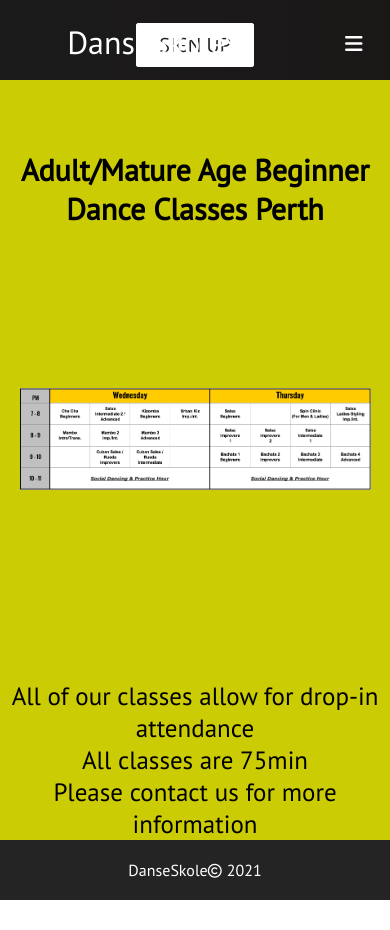
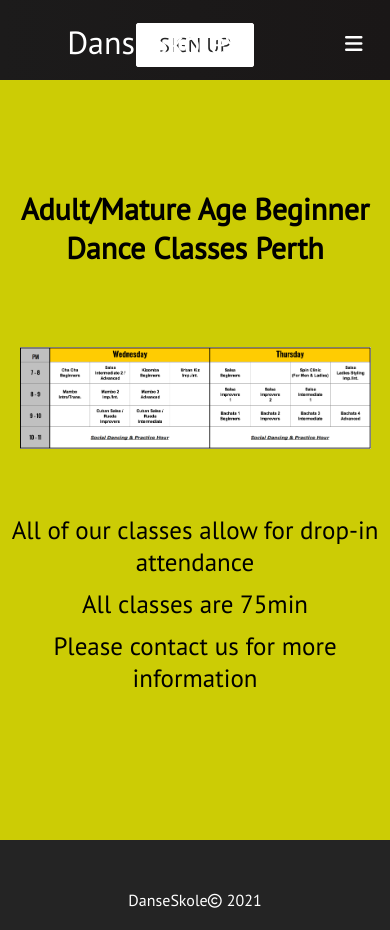
Before and after one commit to Jolanta27/Dance_Website, a React (Create React App) app: page /timetable in a window 390 px wide. Before the commit the page ends 900 px from the top, so only its background shows below. Built offline with nearby package versions, Linux system fonts and the light colour scheme; a web font is replaced by a local one.

Commit message:
last changes of the project

```diff
--- a/src/components/Timetable.css
+++ b/src/components/Timetable.css
@@ -4,12 +4,13 @@
 h1.welcome_ {
     font-size: 45px;
     padding-top: 70px;
+    padding-bottom: 40px;
 }
 img.TimeTablePic {
     display: block;
     margin: auto;
 }
-.info_schedule {
+p:first-of-type {
     padding-top: 30px;
 }
 
@@ -23,15 +24,18 @@ img.TimeTablePic {
 }
 @media screen and (max-width: 768px) {
     .timetable {
-        display: flex;
-        flex-direction: column;
+        padding-top: 10%;
     }
-
     h1.welcome_ {
         font-size: 30px;
     }
+    img.TimeTablePic {
+        padding-top: 40px;
+        padding-bottom: 60px;
+    }
     .timetable > p {
         font-size: 25px;
+        padding: 5px;
     }
 
 }
```
